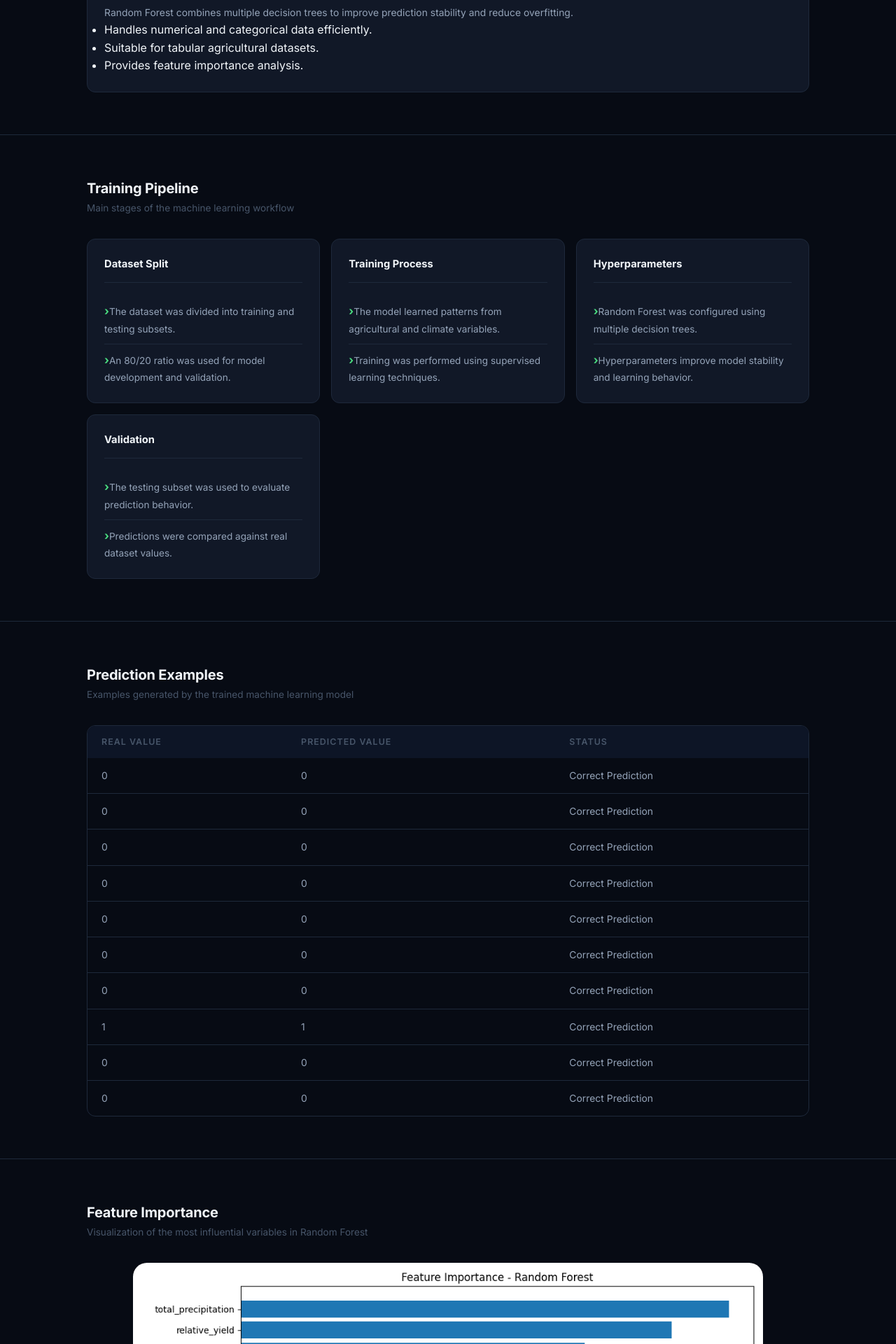
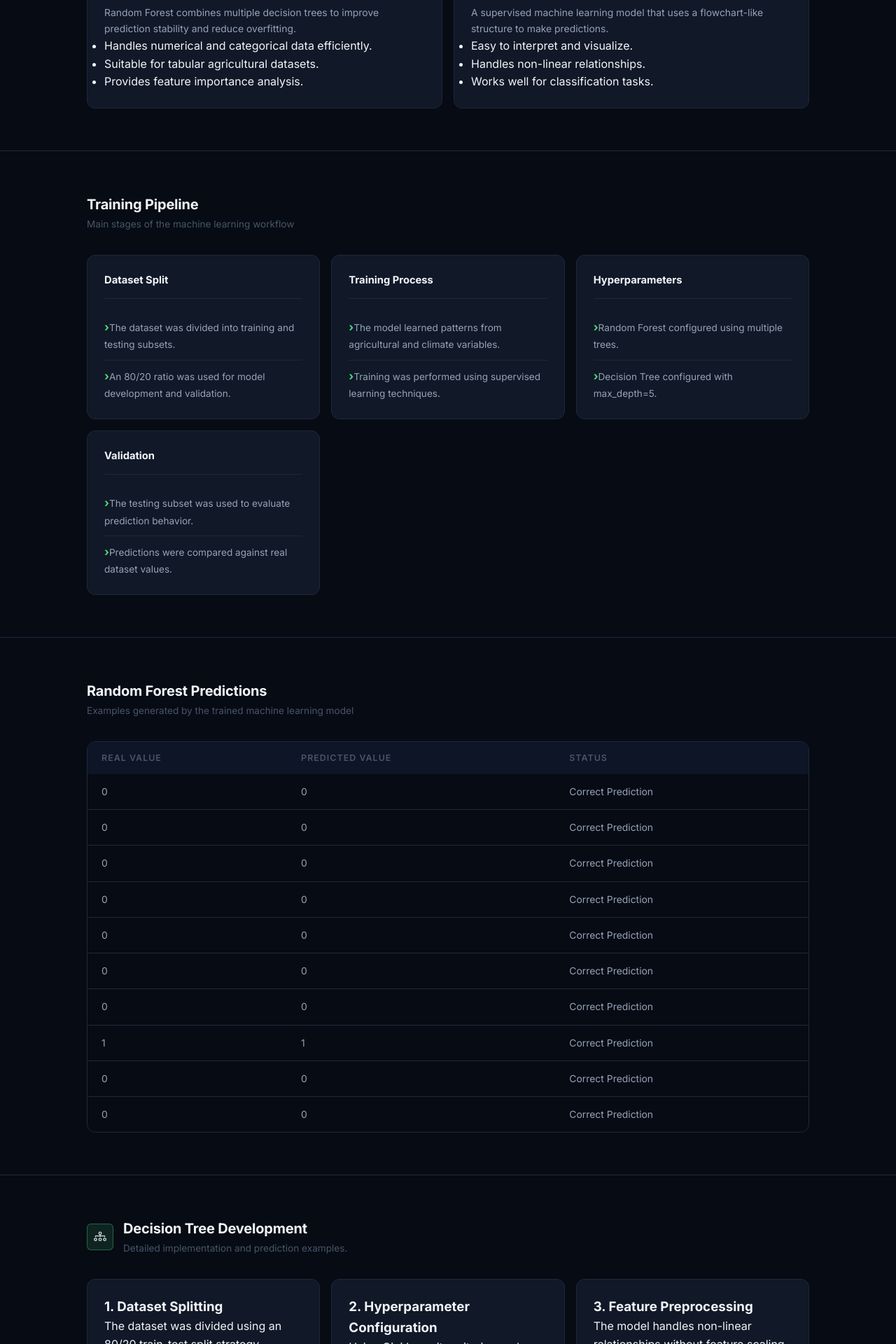
Before and after one commit to juanandresmedinaune-creator/Final_Project, a Flask app: page /pests/modelEngineering in a window 1280 px wide. Shown: the part 840-2760 px from the top of the page at 70% size. Run offline with Flask 3, Linux system fonts and the light colour scheme.

Commit message:
Update modelEngineering.html
merge modelengineering , decisionTreeDevelopment

```diff
--- a/Templates/modelEngineering.html
+++ b/Templates/modelEngineering.html
@@ -3,13 +3,22 @@
 
 <head>
     <meta charset="UTF-8">
-    <title>Model Training</title>
+    <meta name="viewport" content="width=device-width, initial-scale=1.0">
+    <title>Model Engineering</title>
+
     <link rel="stylesheet" href="{{ url_for('static', filename='pests.css') }}">
+
+    <link rel="stylesheet"
+        href="https://cdn.jsdelivr.net/npm/bootstrap-icons@1.11.0/font/bootstrap-icons.css">
 </head>
 
 <body>
 
     {% include 'navbar.html' %}
+
+    <!-- ================================= -->
+    <!-- HERO -->
+    <!-- ================================= -->
 
     <section class="hero">
 
@@ -18,7 +27,8 @@
         </div>
 
         <h1>
-            Training &<br>
+            Training &
+            <br>
             <em>Prediction Pipeline</em>
         </h1>
 
@@ -41,13 +51,17 @@
                 Predictions
             </a>
 
-            <a href="#visualization" class="btn-outline">
-                Visualizations
+            <a href="#decision-tree" class="btn-outline">
+                Decision Tree
             </a>
 
         </div>
 
     </section>
+
+    <!-- ================================= -->
+    <!-- STATS -->
+    <!-- ================================= -->
 
     <div class="stats-bar">
 
@@ -75,6 +89,10 @@
 
     <hr class="divider">
 
+    <!-- ================================= -->
+    <!-- MODELS -->
+    <!-- ================================= -->
+
     <div class="section" id="models">
 
         <div class="section-header">
@@ -89,6 +107,8 @@
         </div>
 
         <div class="obj-grid">
+
+            <!-- RANDOM FOREST -->
 
             <div class="obj-card">
 
@@ -109,11 +129,36 @@
 
             </div>
 
+            <!-- DECISION TREE -->
+
+            <div class="obj-card">
+
+                <div class="obj-num">Model 02</div>
+
+                <h3>Decision Tree</h3>
+
+                <p>
+                    A supervised machine learning model that uses a flowchart-like
+                    structure to make predictions.
+                </p>
+
+                <ul>
+                    <li>Easy to interpret and visualize.</li>
+                    <li>Handles non-linear relationships.</li>
+                    <li>Works well for classification tasks.</li>
+                </ul>
+
+            </div>
+
         </div>
 
     </div>
 
     <hr class="divider">
+
+    <!-- ================================= -->
+    <!-- TRAINING -->
+    <!-- ================================= -->
 
     <div class="section" id="training">
 
@@ -161,8 +206,8 @@
                 </div>
 
                 <ul>
-                    <li>Random Forest was configured using multiple decision trees.</li>
-                    <li>Hyperparameters improve model stability and learning behavior.</li>
+                    <li>Random Forest configured using multiple trees.</li>
+                    <li>Decision Tree configured with max_depth=5.</li>
                 </ul>
 
             </div>
@@ -186,12 +231,16 @@
 
     <hr class="divider">
 
+    <!-- ================================= -->
+    <!-- RANDOM FOREST PREDICTIONS -->
+    <!-- ================================= -->
+
     <div class="section" id="predictions">
 
         <div class="section-header">
 
             <div>
-                <h2>Prediction Examples</h2>
+                <h2>Random Forest Predictions</h2>
                 <p>Examples generated by the trained machine learning model</p>
             </div>
 
@@ -231,6 +280,100 @@
 
     <hr class="divider">
 
+    <!-- ================================= -->
+    <!-- DECISION TREE -->
+    <!-- ================================= -->
+
+    <section class="section" id="decision-tree">
+
+        <div class="section-header">
+
+            <div class="section-icon">
+                <i class="bi bi-diagram-3"></i>
+            </div>
+
+            <div>
+                <h2>Decision Tree Development</h2>
+                <p>Detailed implementation and prediction examples.</p>
+            </div>
+
+        </div>
+
+        <div class="q-grid">
+
+            <div class="q-panel">
+                <h3>1. Dataset Splitting</h3>
+                <p>The dataset was divided using an 80/20 train-test split strategy.</p>
+            </div>
+
+            <div class="q-panel">
+                <h3>2. Hyperparameter Configuration</h3>
+                <p>Using Gini Impurity criterion and max_depth=5.</p>
+            </div>
+
+            <div class="q-panel">
+                <h3>3. Feature Preprocessing</h3>
+                <p>The model handles non-linear relationships without feature scaling.</p>
+            </div>
+
+        </div>
+
+        <br>
+
+        <div class="table-wrap">
+
+            <table class="data-table">
+
+                <thead>
+                    <tr>
+                        <th>Actual Alert</th>
+                        <th>Predicted Alert</th>
+                        <th>Status</th>
+                    </tr>
+                </thead>
+
+                <tbody>
+
+                    {% for row in decision_tree_predictions %}
+
+                    <tr>
+
+                        <td>{{ row.real_value }}</td>
+
+                        <td>{{ row.predicted_value }}</td>
+
+                        <td>
+
+                            {% if row.status == 'Correct' %}
+                                <span class="badge badge-green">
+                                    Correct
+                                </span>
+                            {% else %}
+                                <span class="badge badge-amber">
+                                    Error
+                                </span>
+                            {% endif %}
+
+                        </td>
+
+                    </tr>
+
+                    {% endfor %}
+
+                </tbody>
+
+            </table>
+
+        </div>
+
+    </section>
+
+    <hr class="divider">
+
+    <!-- ================================= -->
+    <!-- FEATURE IMPORTANCE -->
+    <!-- ================================= -->
+
     <div class="section" id="visualization">
 
         <div class="section-header">
@@ -244,26 +387,31 @@
 
         <div style="text-align:center;">
 
-            <img src="{{ url_for('static', filename='feature_importance.png') }}"
+            <img
+                src="{{ url_for('static', filename='feature_importance.png') }}"
                 style="max-width:900px; width:100%; border-radius:20px;">
 
         </div>
 
     </div>
 
-    <div class="section" id="results">
-        <div class="section-header">
-            <h2>Results</h2>
-            <p>...</p>
-        </div>
-    </div> <footer>
+    <!-- ================================= -->
+    <!-- FOOTER -->
+    <!-- ================================= -->
+
+    <footer>
+
         <p>AgriML — Agricultural Pest Prediction · Colombia</p>
+
         <div class="footer-stack">
             <span>Python</span>
             <span>Pandas</span>
             <span>Scikit-learn</span>
             <span>Flask</span>
         </div>
+
     </footer>
+
 </body>
+
 </html>
```
